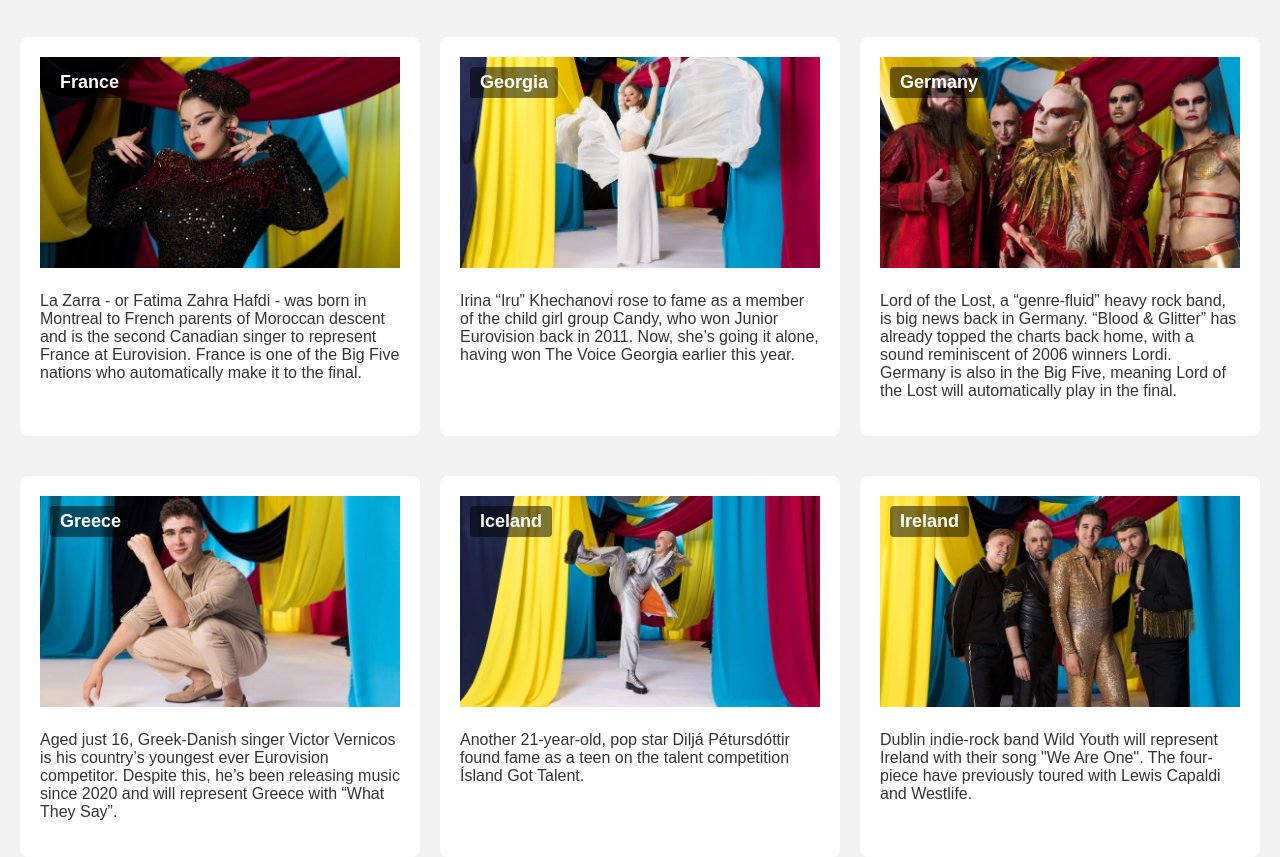
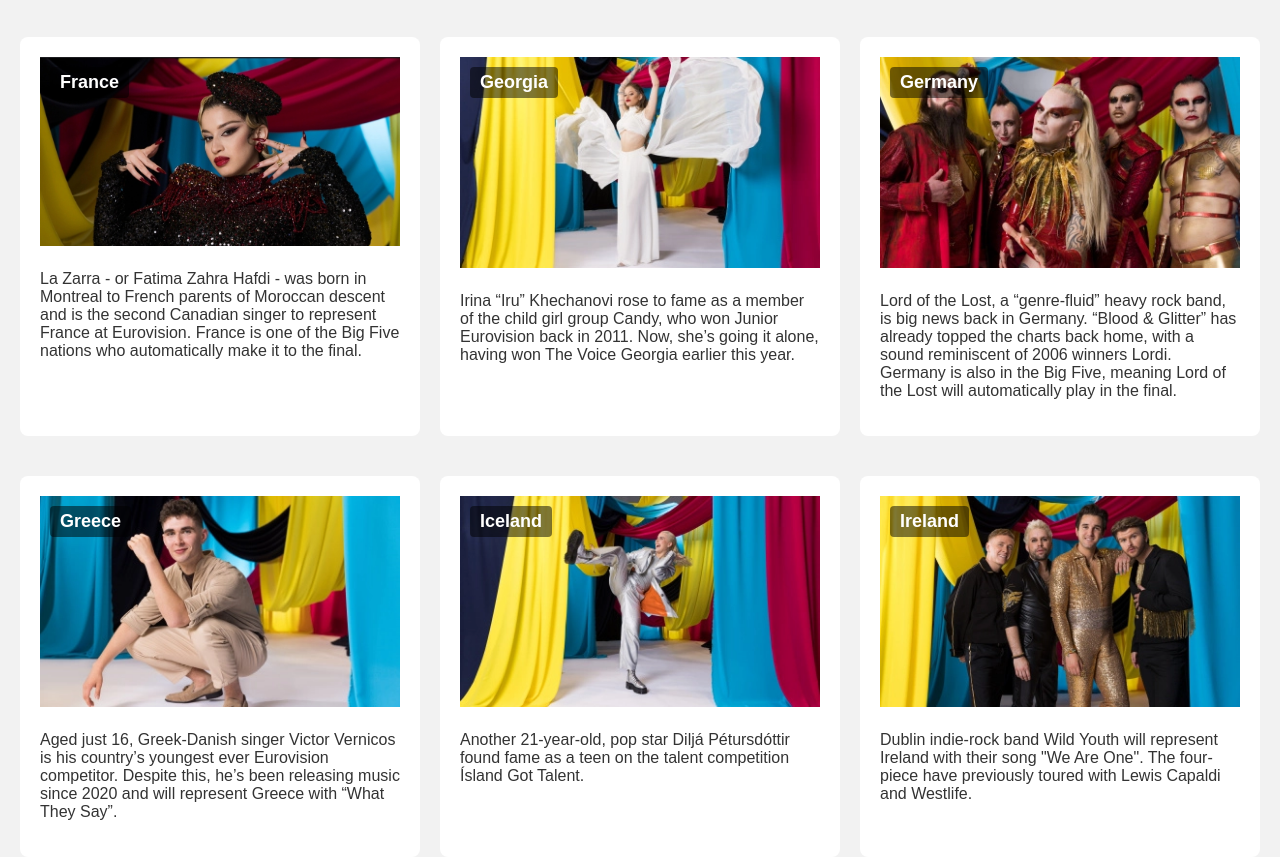
Before and after one commit to KeiraJCoder/Eurovision, a plain HTML site: page about.html in a window 1280 px wide. Shown: the part 2539-3396 px from the top of the page. Drawn offline with Linux system fonts and the light colour scheme.

Commit message:
Update about.html

```diff
--- a/about.html
+++ b/about.html
@@ -198,7 +198,7 @@
 <section class="grid">
   <article class="card">
     <div class="band-info">
-      <img src="fra.webp" alt="Participant 13">
+      <img src="fra.jpg" alt="Participant 13">
       <div class="country-overlay">
         <h2 class="country">France</h2>
       </div>
```
